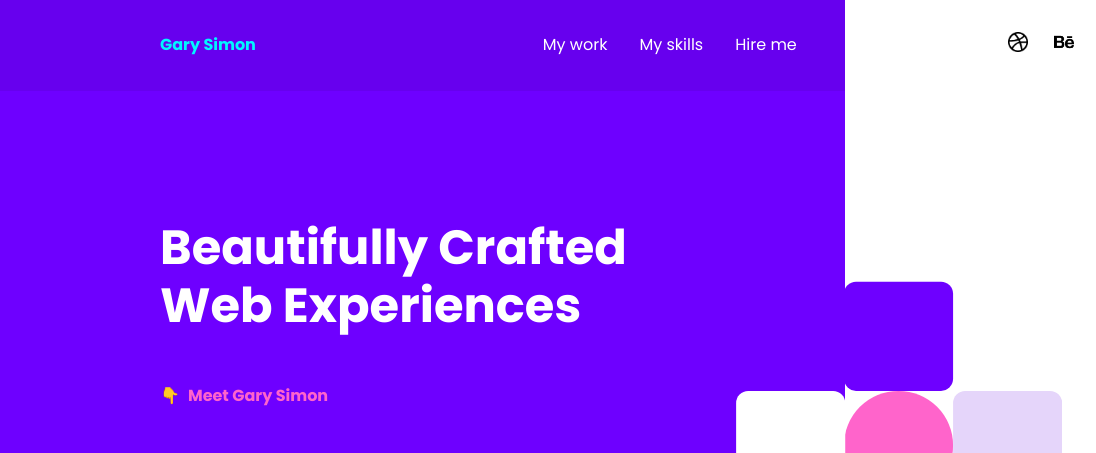
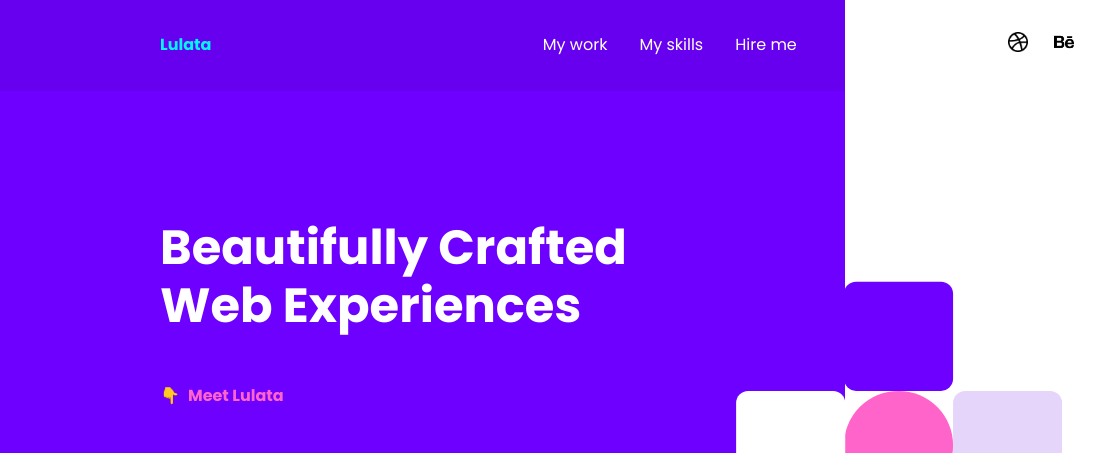
Before and after one commit to lulata/UI-UX-Front-End-Portfolio, a plain HTML site: page index.html in a window 1280 px wide. Shown: the top 453 px of the page, 0-1096 px from the left. Drawn offline with nearby package versions, Linux system fonts and the light colour scheme; a script that the page names is missing.

Commit message:
Update index.html

```diff
--- a/index.html
+++ b/index.html
@@ -10,7 +10,7 @@
 
     <div class="nav-container">
         <header>
-            <a href="index.html" class="logo">Gary Simon</a>
+            <a href="index.html" class="logo">Lulata</a>
 
             <nav>
                 <ul>
@@ -34,7 +34,7 @@
             <h1 class="stagger1">Beautifully Crafted Web Experiences</h1>
             <div class="meet stagger1">
                 <span>👇</span>
-                <p>Meet Gary Simon</p>
+                <p>Meet Lulata</p>
             </div>
             <svg class="scroll stagger1" width="40" height="77" viewBox="0 0 40 77">
                 <g id="scroll" transform="translate(-253 -787)">
```
